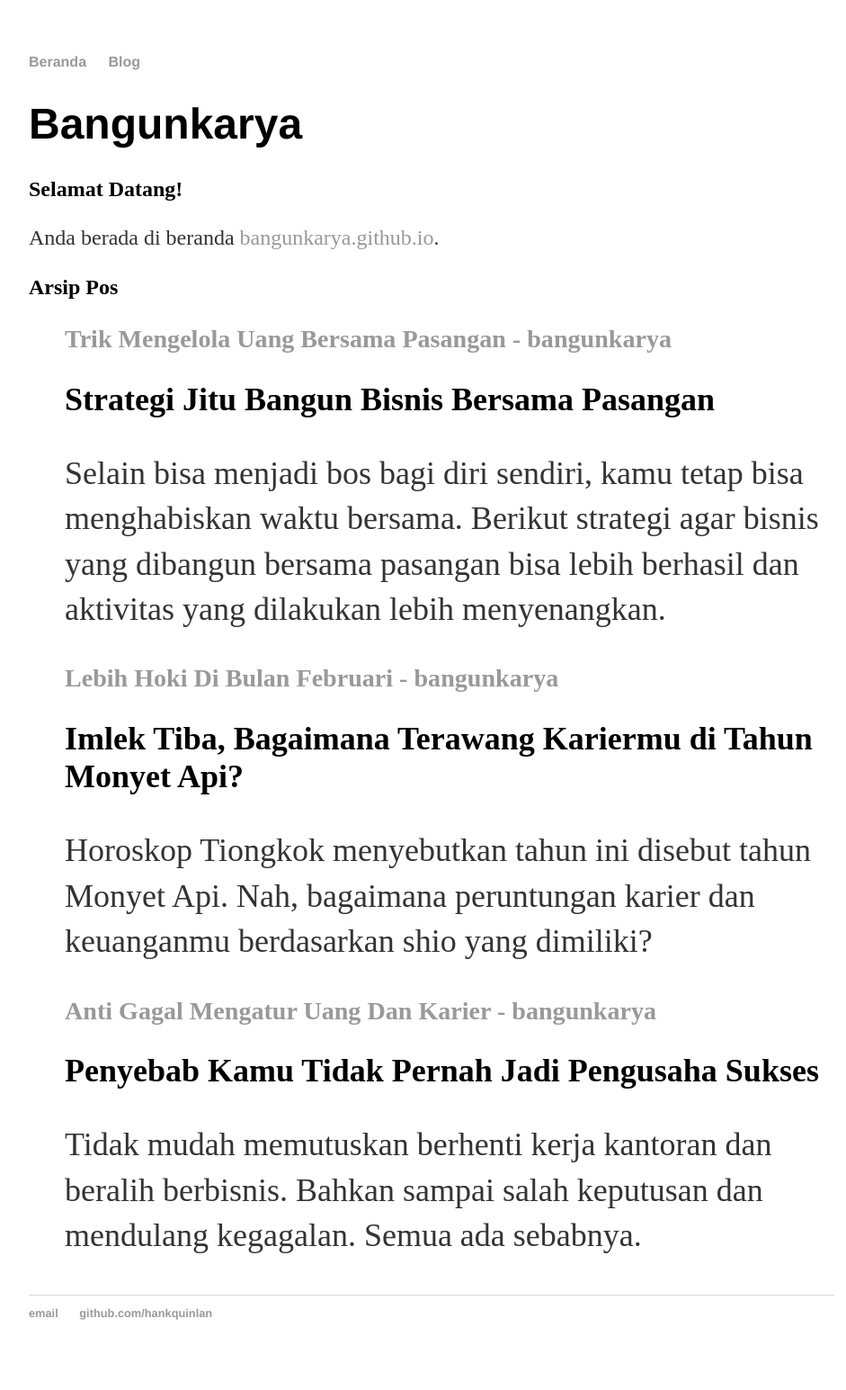
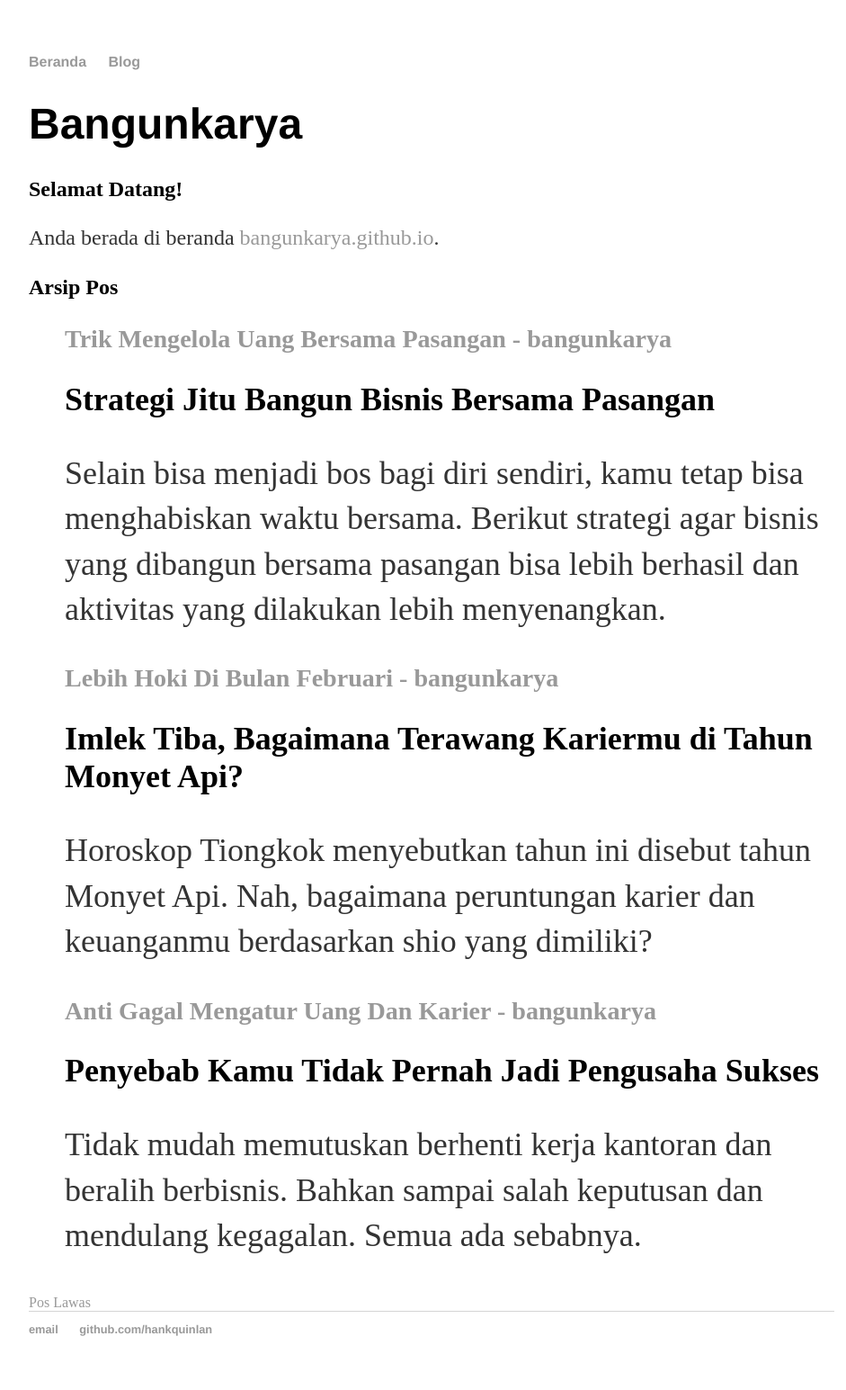
Before and after one commit to bangunkarya/bangunkarya.github.io, a Jekyll site: the page built from index.html, in a window 1280 px wide. Shown: the whole page at 90% size, without its empty margins (160-1101 px from the left). Built offline with Jekyll 4.4.1, drawn with Linux system fonts in a browser that asks for light colours; the list of posts is cut into pages by our own code.

Commit message:
Update _config.yml

```diff
--- a/_config.yml
+++ b/_config.yml
@@ -2,3 +2,4 @@
 markdown: kramdown
 permalink: /blog/:year/:month/:day/:title.html
 excerpt_separator: <!--more-->
+paginate: 1
```
